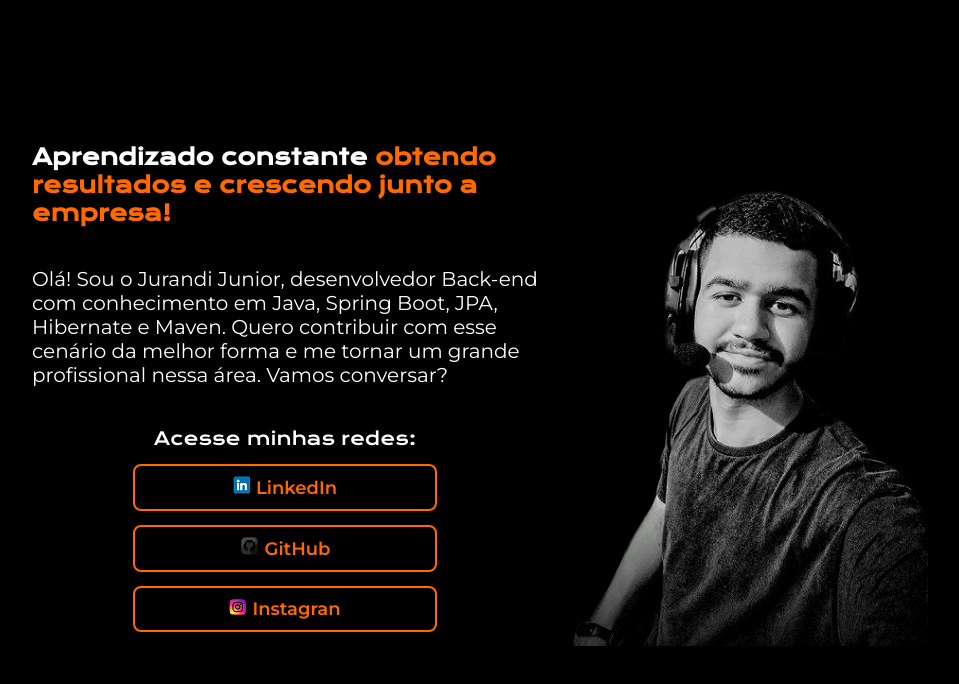
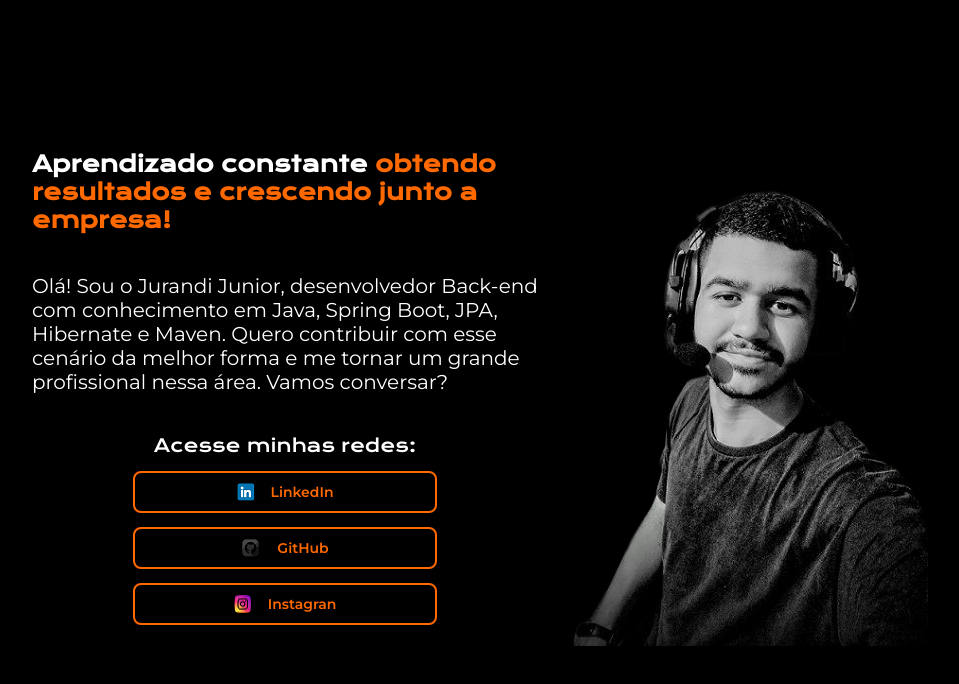
Before and after one commit to jurandi1/Portfolio, a plain HTML site: page index.html in a window 1280 px wide. Shown: the whole page, without its empty margins (160-1119 px from the left). Drawn offline with nearby package versions, Linux system fonts and the light colour scheme.

Commit message:
Posicionando os ícones

```diff
--- a/style.css
+++ b/style.css
@@ -55,12 +55,15 @@ body {
 }
 
 .apresentacao__links__link {
+    display: flex;
+    justify-content: center;
+    gap: 16px;
     border: 2px solid #FF6900;
     width: 300px;
     text-align: center;
     text-decoration: none;
     border-radius: 8px;
-    font-size: 18px;
+    font-size: 14px;
     font-weight: 600;
     padding: 10px 0;
     color: #FF6900;
```
